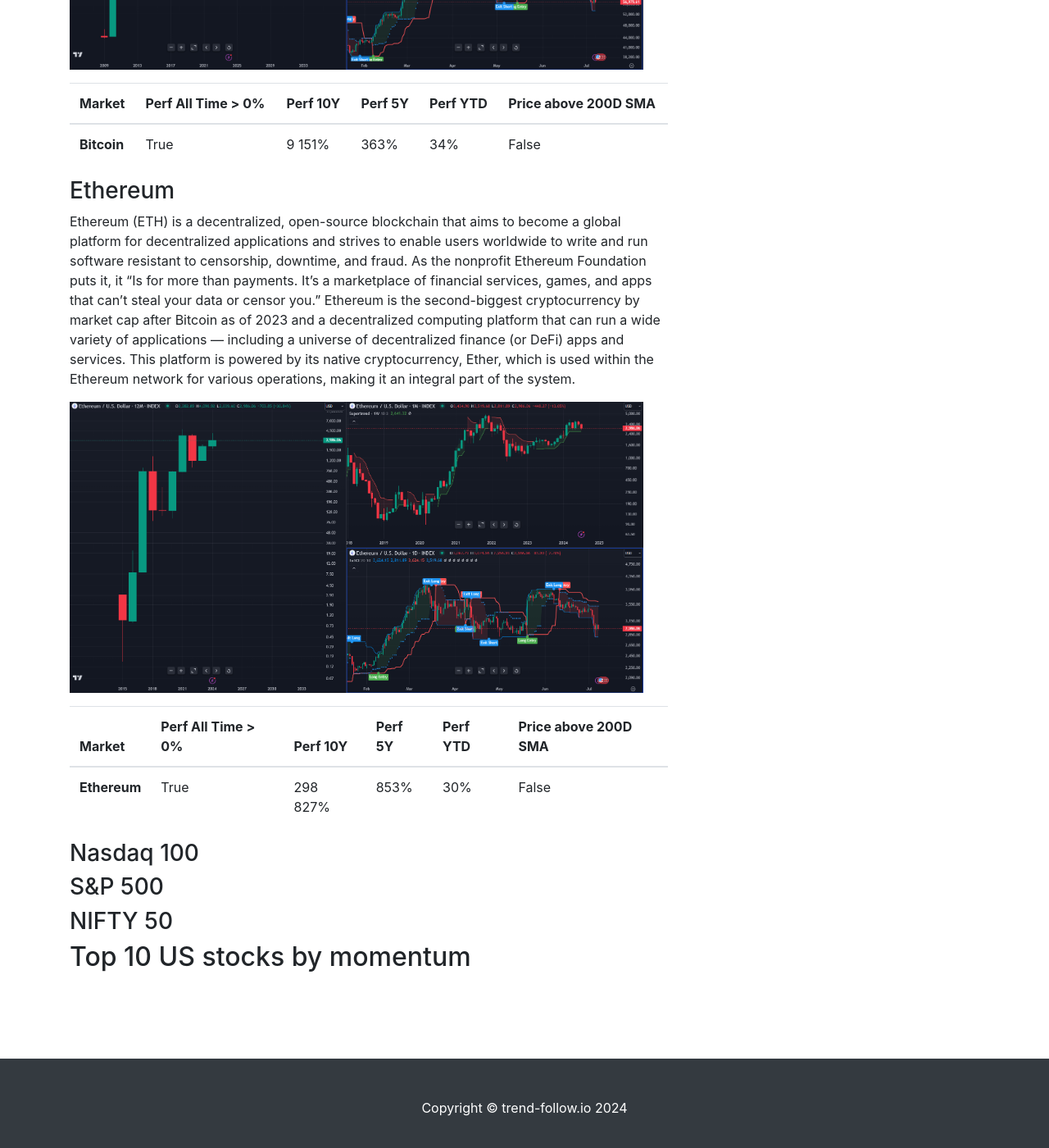
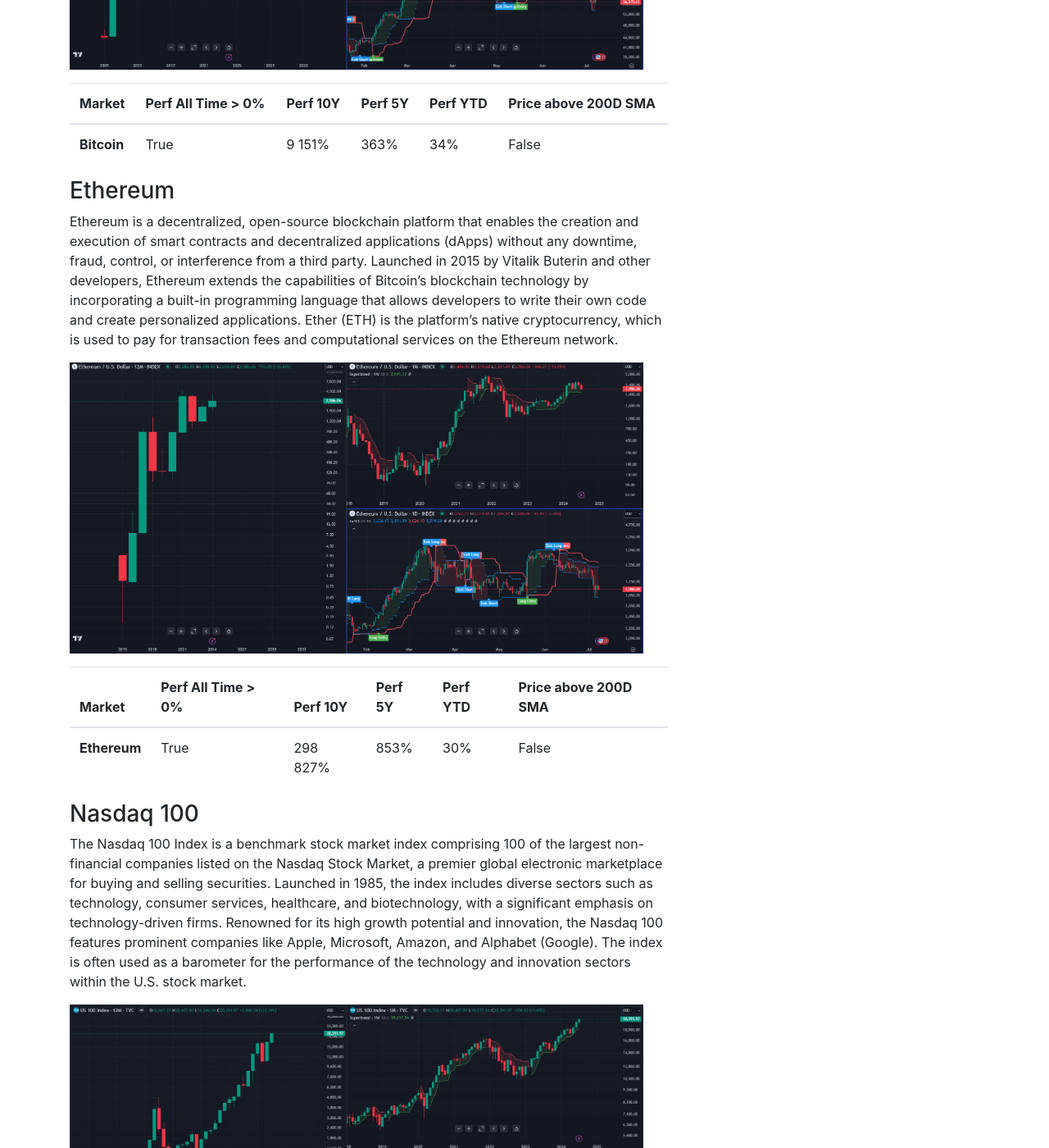
Before and after one commit to GeorgeFreelanceDeveloper/trend-follow.io, a Jekyll site: the page built from docs/_pages/markets.md, in a window 1280 px wide and 1400 px high, scrolled down 1126 px. Shown: the whole window at 82% size. Built offline with Jekyll 4.4.1, drawn with Linux system fonts in a browser that asks for light colours; some of the changed text lies outside the part shown.

Commit message:
Markets page: add nasdaq 100 section

```diff
--- a/docs/_pages/markets.md
+++ b/docs/_pages/markets.md
@@ -40,7 +40,7 @@
 </table>
 
 ### Ethereum
-Ethereum (ETH) is a decentralized, open-source blockchain that aims to become a global platform for decentralized applications and strives to enable users worldwide to write and run software resistant to censorship, downtime, and fraud. As the nonprofit Ethereum Foundation puts it, it "Is for more than payments. It's a marketplace of financial services, games, and apps that can't steal your data or censor you." Ethereum is the second-biggest cryptocurrency by market cap after Bitcoin as of 2023 and a decentralized computing platform that can run a wide variety of applications — including a universe of decentralized finance (or DeFi) apps and services. This platform is powered by its native cryptocurrency, Ether, which is used within the Ethereum network for various operations, making it an integral part of the system.
+Ethereum is a decentralized, open-source blockchain platform that enables the creation and execution of smart contracts and decentralized applications (dApps) without any downtime, fraud, control, or interference from a third party. Launched in 2015 by Vitalik Buterin and other developers, Ethereum extends the capabilities of Bitcoin's blockchain technology by incorporating a built-in programming language that allows developers to write their own code and create personalized applications. Ether (ETH) is the platform's native cryptocurrency, which is used to pay for transaction fees and computational services on the Ethereum network.
 
 <img src="../assets/images/ethereum.png" title="Ethereum" width=700px>
 
@@ -69,6 +69,32 @@
 </table>
 
 ### Nasdaq 100
+The Nasdaq 100 Index is a benchmark stock market index comprising 100 of the largest non-financial companies listed on the Nasdaq Stock Market, a premier global electronic marketplace for buying and selling securities. Launched in 1985, the index includes diverse sectors such as technology, consumer services, healthcare, and biotechnology, with a significant emphasis on technology-driven firms. Renowned for its high growth potential and innovation, the Nasdaq 100 features prominent companies like Apple, Microsoft, Amazon, and Alphabet (Google). The index is often used as a barometer for the performance of the technology and innovation sectors within the U.S. stock market.
+
+<img src="../assets/images/nasdaq100.png" title="Nasdaq 100" width=700px>
+
+<table class="table">
+  <thead>
+    <tr>
+      <th scope="col">Market</th>
+      <th scope="col">Perf All Time > 0%</th>
+      <th scope="col">Perf 10Y</th>
+      <th scope="col">Perf 5Y</th>
+      <th scope="col">Perf YTD</th>
+      <th scope="col">Price above 200D SMA</th>
+    </tr>
+  </thead>
+  <tbody>
+    <tr>
+      <th scope="row">Ethereum</th>
+      <td>True</td>
+      <td>420%</td>
+      <td>160%</td>
+      <td>22%</td>
+      <td>True</td>
+    </tr>
+  </tbody>
+</table>
 
 ### S&P 500
 
```
Also changed, not shown: docs/assets/images/nasdaq100.png (added).
